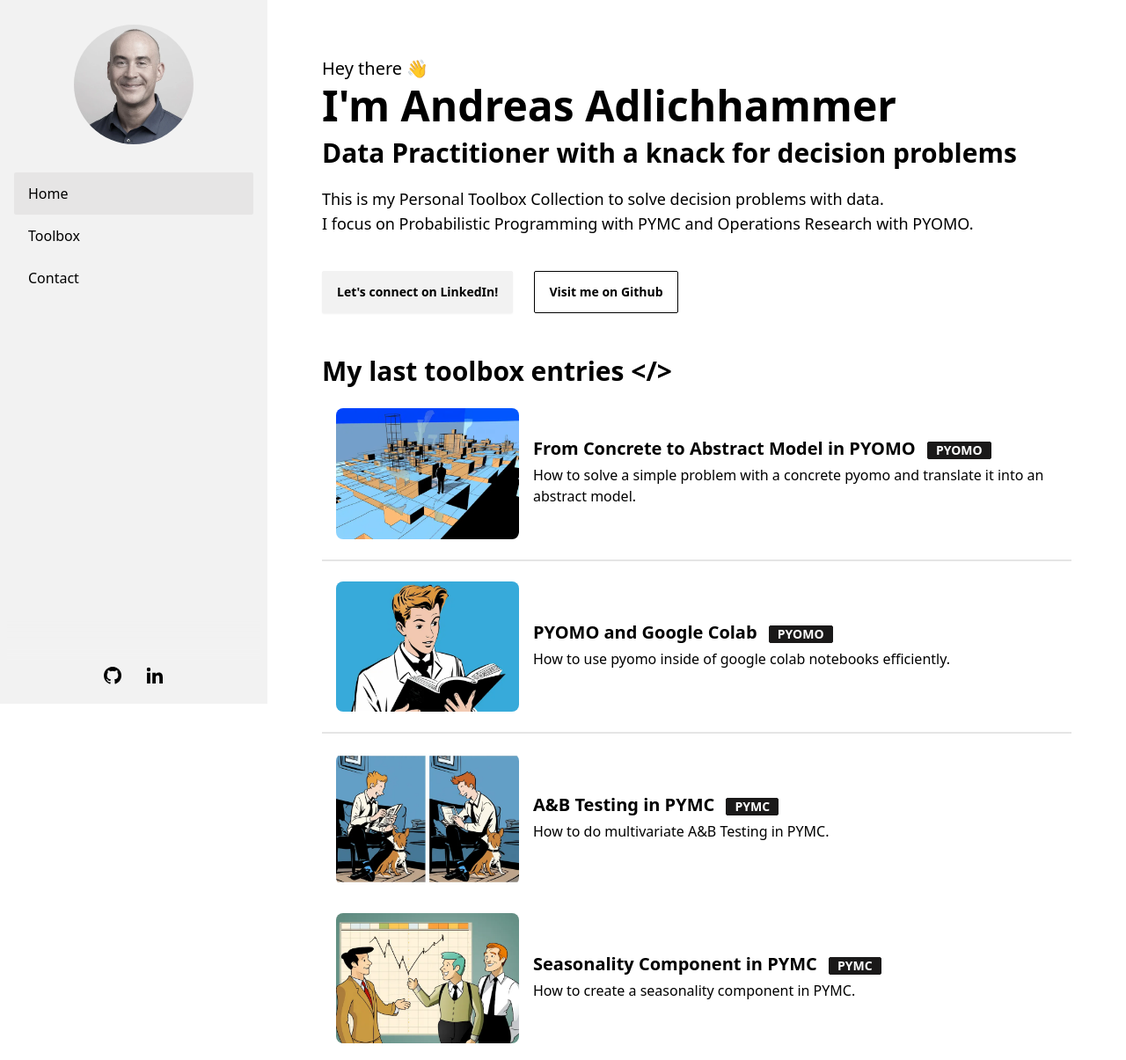
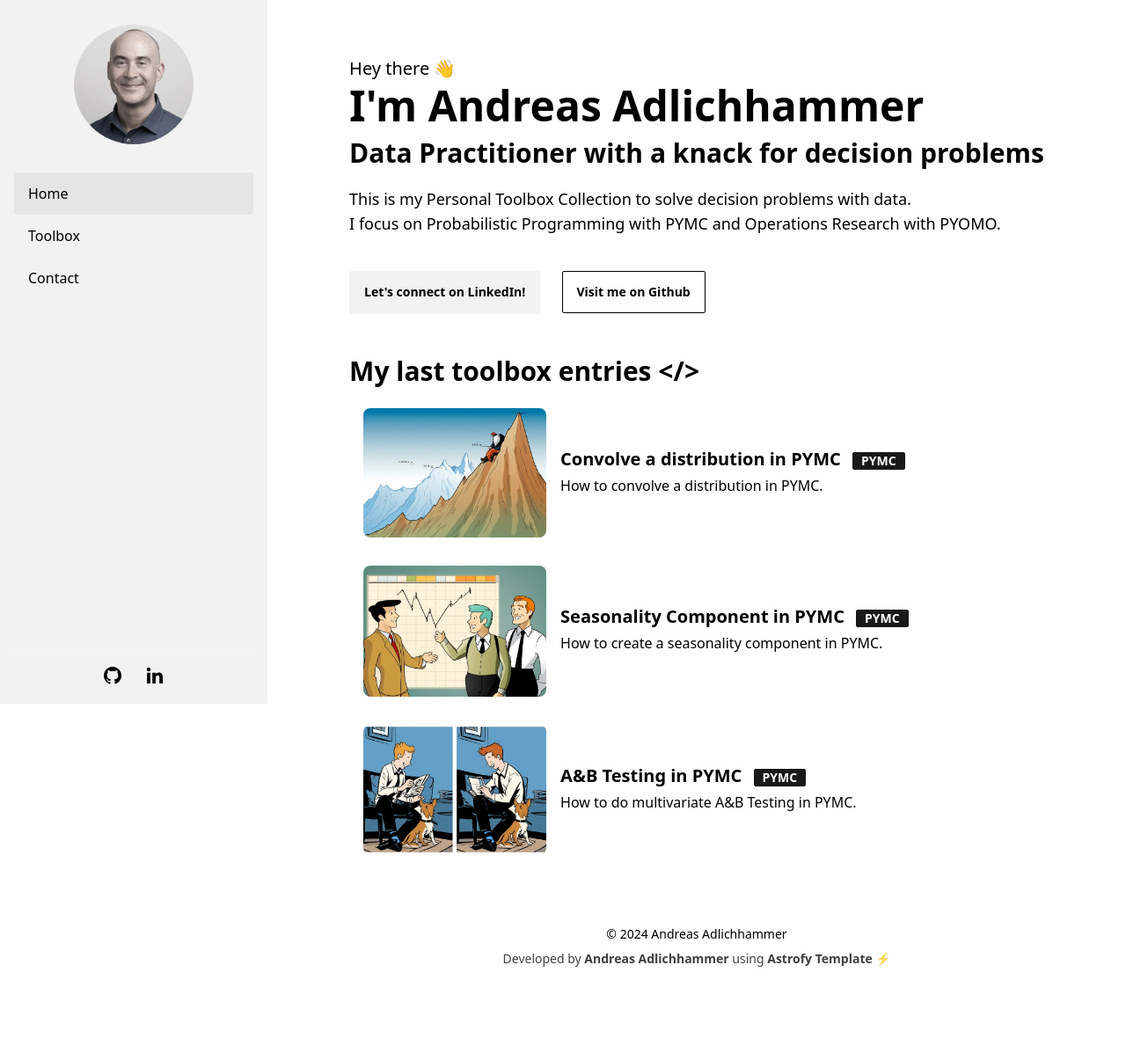
Before and after one commit to aahammer/aahammer, an Astro site: page / in a window 1280 px wide. Shown: the top 1205 px of the page at 88% size. After the commit the page ends 1120 px from the top, so only its background shows below. Built offline with nearby package versions, Linux system fonts and the light colour scheme; Astro itself is replaced by a stand-in of ours.

Commit message:
toolbox  convolve a distribution in pymc

```diff
--- a/src/pages/index.astro
+++ b/src/pages/index.astro
@@ -32,22 +32,23 @@ import createSlug from "../lib/createSlug"
     <div class="text-3xl w-full font-bold mb-2">My last toolbox entries {"</>"}</div>
   </div>
 
+
   <HorizontalCard
-    title="From Concrete to Abstract Model in PYOMO"
-    img="/howto/from-concrete-to-abstract-model-in-pyomo.webp"
-    desc="How to solve a simple problem with a concrete pyomo and translate it into an abstract model."
-    url="https://colab.research.google.com/drive/1nbWywcn3S2QAiGMICRmly4cjzSrAExBb?usp=sharing"
-    badge="PYOMO"
+  title="Convolve a distribution in PYMC"
+  img="/howto/convolve-a-distribution-in-pymc.webp"
+  desc="How to convolve a distribution in PYMC."
+  url="https://colab.research.google.com/drive/1jc81nbB4CIQ3uaPZc0AHRs9I0KaSxjxS?usp=sharing"
+  badge="PYMC"
   />
-  <div class="divider my-0"></div>
+
   <HorizontalCard
-    title="PYOMO and Google Colab"
-    img="/howto/pyomo-and-google-colab.webp"
-    desc="How to use pyomo inside of google colab notebooks efficiently."
-    url="https://colab.research.google.com/drive/1CAtflhRN0oKZoSDID4yoL2vl5AYMKNin?usp=sharing"
-    badge="PYOMO"
-  />
-  <div class="divider my-0"></div>
+  title="Seasonality Component in PYMC"
+  img="/howto/seasonality-component-in-pymc.webp"
+  desc="How to create a seasonality component in PYMC."
+  url="https://colab.research.google.com/drive/1s70MZoM6E0RXRHKvX_JqACiRMrb6rUrA?usp=sharing"
+  badge="PYMC"
+ />
+
   <HorizontalCard
     title="A&B Testing in PYMC"
     img="/howto/a-b-testing-in-pymc.webp"
@@ -56,13 +57,6 @@ import createSlug from "../lib/createSlug"
     badge="PYMC"
   />
 
-  <HorizontalCard
-  title="Seasonality Component in PYMC"
-  img="/howto/seasonality-component-in-pymc.webp"
-  desc="How to create a seasonality component in PYMC."
-  url="https://colab.research.google.com/drive/1s70MZoM6E0RXRHKvX_JqACiRMrb6rUrA?usp=sharing"
-  badge="PYMC"
-  />
 
   <!--div>
     <div class="text-3xl w-full font-bold mb-5 mt-10">Latest from blog</div>
--- a/src/pages/toolbox.astro
+++ b/src/pages/toolbox.astro
@@ -29,6 +29,22 @@ import HorizontalCard from "../components/HorizontalCard.astro";
   </div>
 
   <HorizontalCard
+  title="Convolve a distribution in PYMC"
+  img="/howto/convolve-a-distribution-in-pymc.webp"
+  desc="How to convolve a distribution in PYMC."
+  url="https://colab.research.google.com/drive/1jc81nbB4CIQ3uaPZc0AHRs9I0KaSxjxS?usp=sharing"
+  badge="PYMC"
+  />
+
+  <HorizontalCard
+  title="Seasonality Component in PYMC"
+  img="/howto/seasonality-component-in-pymc.webp"
+  desc="How to create a seasonality component in PYMC."
+  url="https://colab.research.google.com/drive/1s70MZoM6E0RXRHKvX_JqACiRMrb6rUrA?usp=sharing"
+  badge="PYMC"
+/>
+
+  <HorizontalCard
     title="A&B Testing in PYMC"
     img="/howto/a-b-testing-in-pymc.webp"
     desc="How to do multivariate A&B Testing in PYMC."
@@ -36,12 +52,10 @@ import HorizontalCard from "../components/HorizontalCard.astro";
     badge="PYMC"
   />
 
-  <HorizontalCard
-    title="Seasonality Component in PYMC"
-    img="/howto/seasonality-component-in-pymc.webp"
-    desc="How to create a seasonality component in PYMC."
-    url="https://colab.research.google.com/drive/1s70MZoM6E0RXRHKvX_JqACiRMrb6rUrA?usp=sharing"
-    badge="PYMC"
-  />
+
+
+
+
+
 
 </BaseLayout>
```
Also changed, not shown: public/howto/convolve-a-distribution-in-pymc.webp (added).
